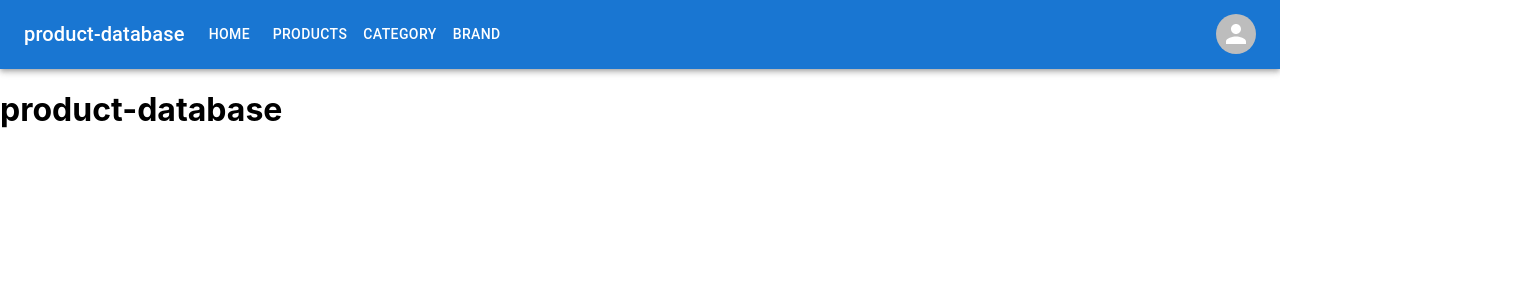
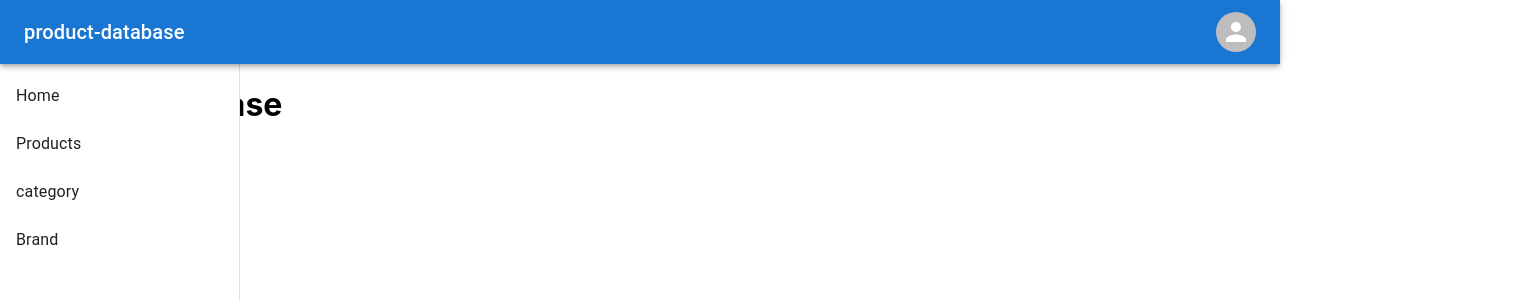
Before and after one commit to Mozzo1000/product-database, a React (Create React App) app in the folder frontend/: page / in a window 1280 px wide. Shown: the top 300 px of the page, 1520 px wide, since content can reach past the window. Built offline with nearby package versions, Linux system fonts and the light colour scheme; sample sign-in values are in the browser's storage.

Commit message:
Change menu placement on fullscreen

```diff
--- a/frontend/src/components/Navbar.js
+++ b/frontend/src/components/Navbar.js
@@ -10,11 +10,14 @@ import Container from '@mui/material/Container';
 import Avatar from '@mui/material/Avatar';
 import MenuItem from '@mui/material/MenuItem';
 import Menu from '@mui/material/Menu';
-import { Tooltip } from '@mui/material';
+import { ListItemText, Tooltip } from '@mui/material';
 import { Link } from "react-router-dom";
 import AuthService from '../services/auth.service';
 import { useNavigate } from 'react-router-dom';
 import Divider from '@mui/material/Divider';
+import Drawer from '@mui/material/Drawer';
+import List from '@mui/material/List';
+import ListItem from '@mui/material/ListItem';
 
 function Navbar() {
     let navigate = useNavigate();
@@ -57,7 +60,8 @@ function Navbar() {
     };
 
     return (
-        <AppBar position="static">
+        <Box sx={{display: 'flex'}}>
+            <AppBar position="static" sx={{zIndex: 2}}>
                 { currentUser &&
                 <Container maxWidth="x1">
                     <Toolbar disableGutters>
@@ -96,14 +100,7 @@ function Navbar() {
                         <Typography variant="h6" noWrap component="div" sx={{flexGrow: 1, display: {xs: 'flex', md: 'none'}}}>
                             product-database
                         </Typography>
-                    <Box sx={{flexGrow: 1, display: {xs: 'none', md: 'flex'}}}>
-                        {pages.map((page) => (
-                            <Button key={page.name} component={Link} to={page.link} sx={{my: 2, color: 'white', display: 'block'}}>
-                                {page.name}
-                            </Button>
-                        ))}
-                    </Box>
-
+                        <Box sx={{flexGrow: 1, display: {xs: 'none', md: 'flex'}}}></Box>
                         <Box sx={{flexGrow: 0}}>
                             <Tooltip title="Open settings">
                                 <IconButton onClick={handleOpenUserMenu} sx={{p: 0}}>
@@ -137,11 +134,24 @@ function Navbar() {
                                 ))}
                             </Menu>
                         </Box>
+                    </Toolbar>
 
-                </Toolbar>
                 </Container>
                 }
             </AppBar>
+            <Drawer variant="permanent" sx={{zIndex: 1, width: 240, flexShrink: 0, [`& .MuiDrawer-paper`]: { width: 240, boxSizing: 'border-box' }, mr: 2, display: {xs: 'none', md: 'flex'}}}>
+                <Toolbar />
+                <Box sx={{ overflow: 'auto' }}>
+                    <List>
+                        {pages.map((page) => (
+                            <ListItem button key={page.name} component={Link} to={page.link}>
+                                <ListItemText primary={page.name}/>
+                            </ListItem>
+                        ))}
+                    </List>
+                </Box>
+            </Drawer>
+        </Box>
     )
 }
 
```
Lines whose indentation alone changed are shown as unchanged.
